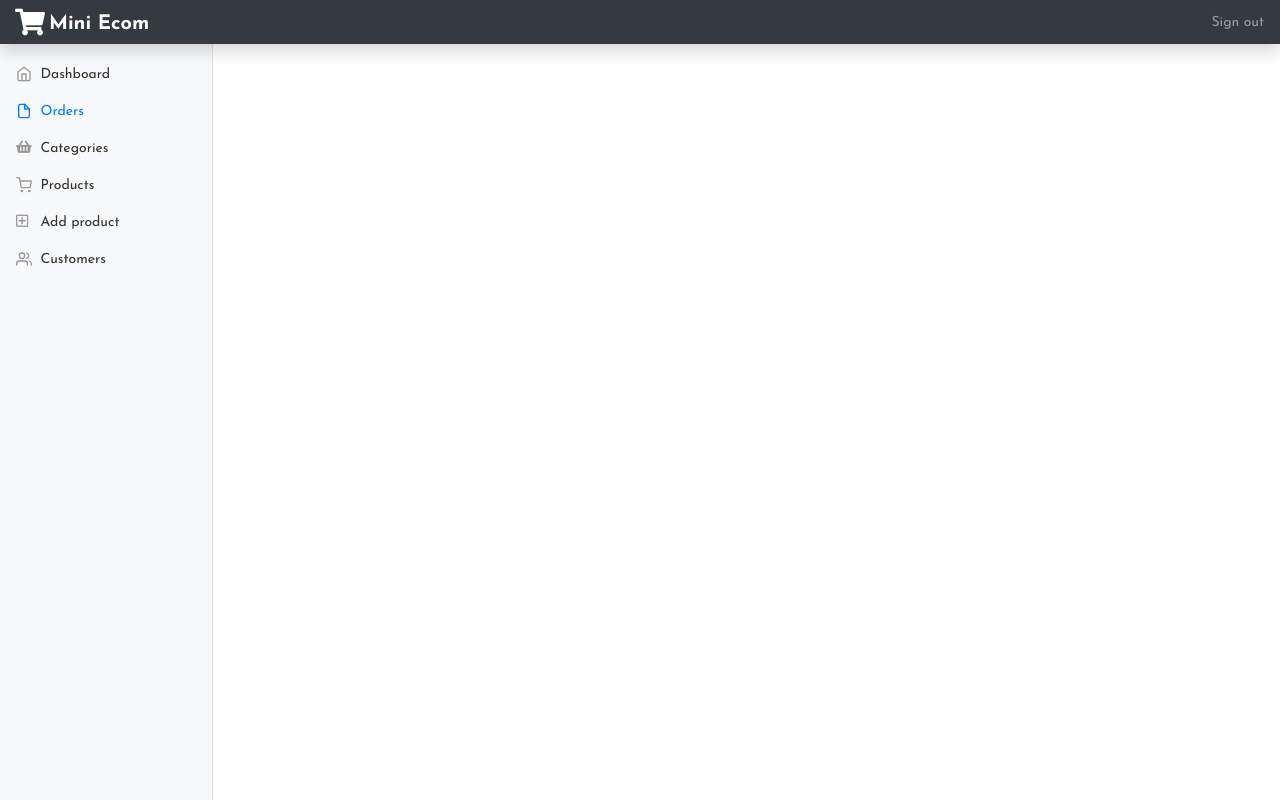
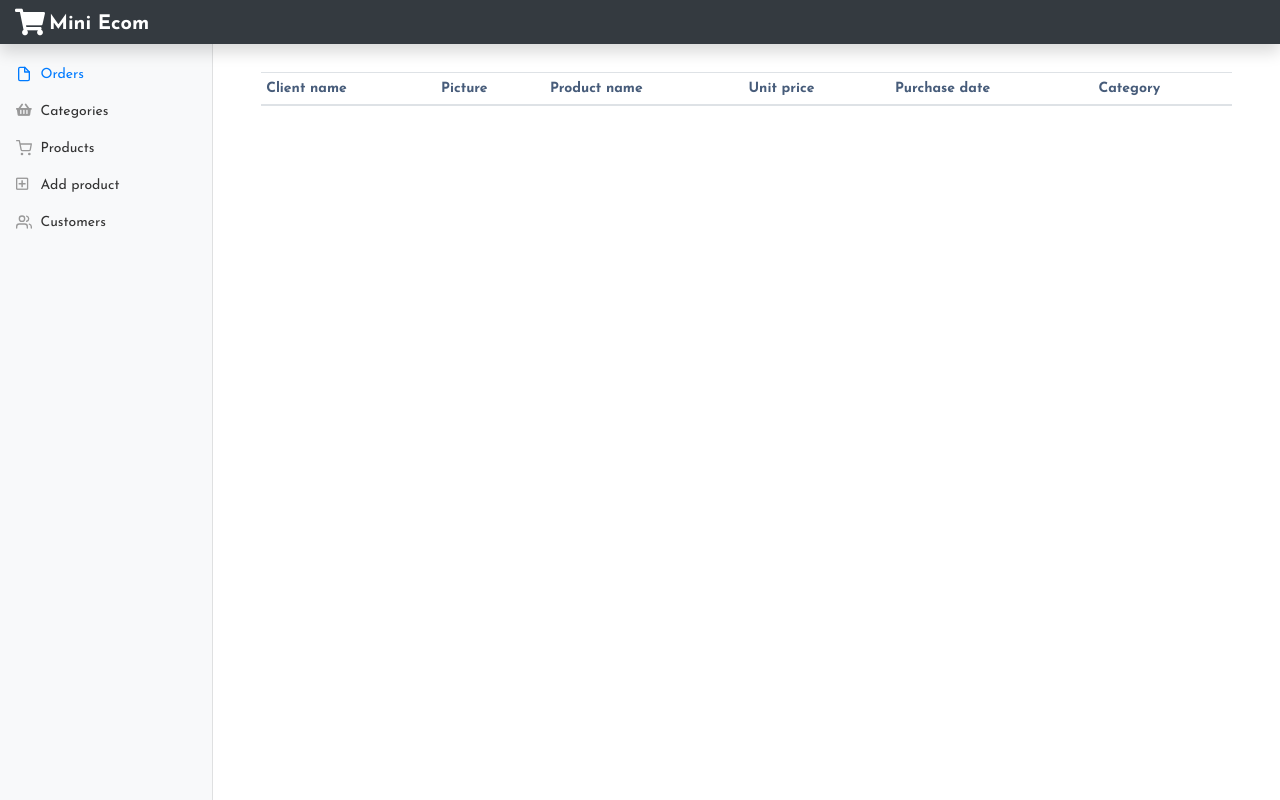
Before and after one commit to Arshimonde/mini-ecommerce-site, a PHP site: page /dashboard.php?section=orders in a window 1280 px wide. Run offline with PHP 8.4, Linux system fonts and the light colour scheme; data comes from the database, SQL or seed files in the repository; tables that the repository leaves empty hold one stand-in row (values such as "Sample post"); lists and menus that the app fills with data are empty; some libraries are stand-ins or nearby versions.

Commit message:
Orders + customers dashboard

```diff
--- a/dashboard.php
+++ b/dashboard.php
@@ -11,6 +11,10 @@
             <?php
                 if(isset($_GET["section"]) ):
                     switch($_GET["section"]):
+                        case 'orders':{
+                            include "templates/dashboard/orders.php";
+                            break;
+                        }
                         case 'products':{
                             include "templates/dashboard/products.php";
                             break;
@@ -23,6 +27,10 @@
                             include "templates/dashboard/add_product.php";
                             break;
                         }
+                        case 'customers':{
+                            include "templates/dashboard/customers.php";
+                            break;
+                        }
                     endswitch;
                 endif;
             ?>
--- a/functions.php
+++ b/functions.php
@@ -129,6 +129,7 @@
     endforeach;
     //concatenate each column = value with ","
     $query .= implode(", ",$sets);
+
     //where testing
     if(isset($where)):
         if(strpos(strtolower($where),"where")!==false)
--- a/templates/dashboard/dashboard-aside.php
+++ b/templates/dashboard/dashboard-aside.php
@@ -5,13 +5,6 @@
             $active = "active";
             if(isset($_GET["section"])) $active="";
           ?>
-          <li class="nav-item">
-            <a class="nav-link <?php echo $active;?>" href="/dashboard.php">
-              <svg xmlns="http://www.w3.org/2000/svg" width="24" height="24" viewBox="0 0 24 24" fill="none" stroke="currentColor" stroke-width="2" stroke-linecap="round" stroke-linejoin="round" class="feather feather-home"><path d="M3 9l9-7 9 7v11a2 2 0 0 1-2 2H5a2 2 0 0 1-2-2z"></path><polyline points="9 22 9 12 15 12 15 22"></polyline></svg>
-              Dashboard
-            </a>
-          </li>
-
           <li class="nav-item">
             <?php
               $active = "";
--- /dev/null
+++ b/templates/dashboard/orders.php
@@ -0,0 +1,63 @@
+<!-- DISPLAY PRODUCTS -->
+<div class="container-fluid px-4">
+    <table class="table table-striped table-sm">
+        <thead >
+            <tr>
+                <th>Client name</th>
+                <th>Picture</th>
+                <th>Product name</th>
+                <th>Unit price</th>
+                <th>Purchase date</th>
+                <th>Category</th>
+            </tr>
+        </thead>
+        <tbody>
+            <?php
+                $table = "product p";
+                $columns = "p.product_name pn";
+                $columns .= ",p.product_image pi";
+                $columns .= ",p.unit_price price";
+                $columns .= ",c.name cn";
+                $columns .= ",cl.first_name cl_fn";
+                $columns .= ",cl.last_name cl_ln";
+                $columns .= ",pr.purchase_date pr_date";
+
+                $joins = array("category c","client cl","purchase pr");
+                $where = " p.id_category = c.id";
+                $where .= " AND pr.idClient = cl.id";
+                $where .= " AND pr.idProduct = p.id";
+
+                $orders = db_select($table,$columns,$joins,$where);
+            ?>
+            <!-- Product row start -->
+            <?php foreach($orders as $order):?>
+            <tr>
+              <td class="align-middle">
+                <?= $order["cl_fn"]." ". $order["cl_ln"] ?>
+              </td>
+              <td>
+                <img
+                    style="width:75px"
+                    class="img-fluid img-thumbnail"
+                    src="<?= $order["pi"] ?>"
+                    alt="product image"
+                >
+              </td>
+              <td class="align-middle">
+                <?= $order["pn"] ?>
+              </td>
+              <td class="align-middle">
+                 <?= $order["price"] ?>$
+              </td>
+              <td class="align-middle">
+                 <?= $order["pr_date"] ?>
+              </td>
+              <td class="align-middle">
+                <?= $order["cn"] ?>
+              </td>
+            </tr>
+            <?php endforeach;?>
+            <!-- Product row end -->
+        </tbody>
+    </table>
+</div>
--- a/templates/dashboard/top-nav.php
+++ b/templates/dashboard/top-nav.php
@@ -5,9 +5,4 @@
         <strong class="mt-1">Mini Ecom</strong>
     </a>
 
-    <ul class="navbar-nav px-3">
-        <li class="nav-item text-nowrap">
-         <a class="nav-link" href="#">Sign out</a>
-        </li>
-    </ul>
 </nav>
--- a/templates/navbar.php
+++ b/templates/navbar.php
@@ -20,7 +20,7 @@
         </li>
         <!-- sign up button -->
         <li class="nav-item">
-            <a href="/dashboard.php" class="nav-link d-flex align-items-center">
+            <a href="/dashboard.php?section=orders" class="nav-link d-flex align-items-center">
                 <i class="fas fa-sign-in-alt fa-lg mr-1"></i>
                 <span class="mt-1">Dashboard</span>
             </a>
```
Also changed, not shown: templates/checkout/form.php (+8 -1 lines), templates/dashboard/customers.php (added, +49 -0 lines).
